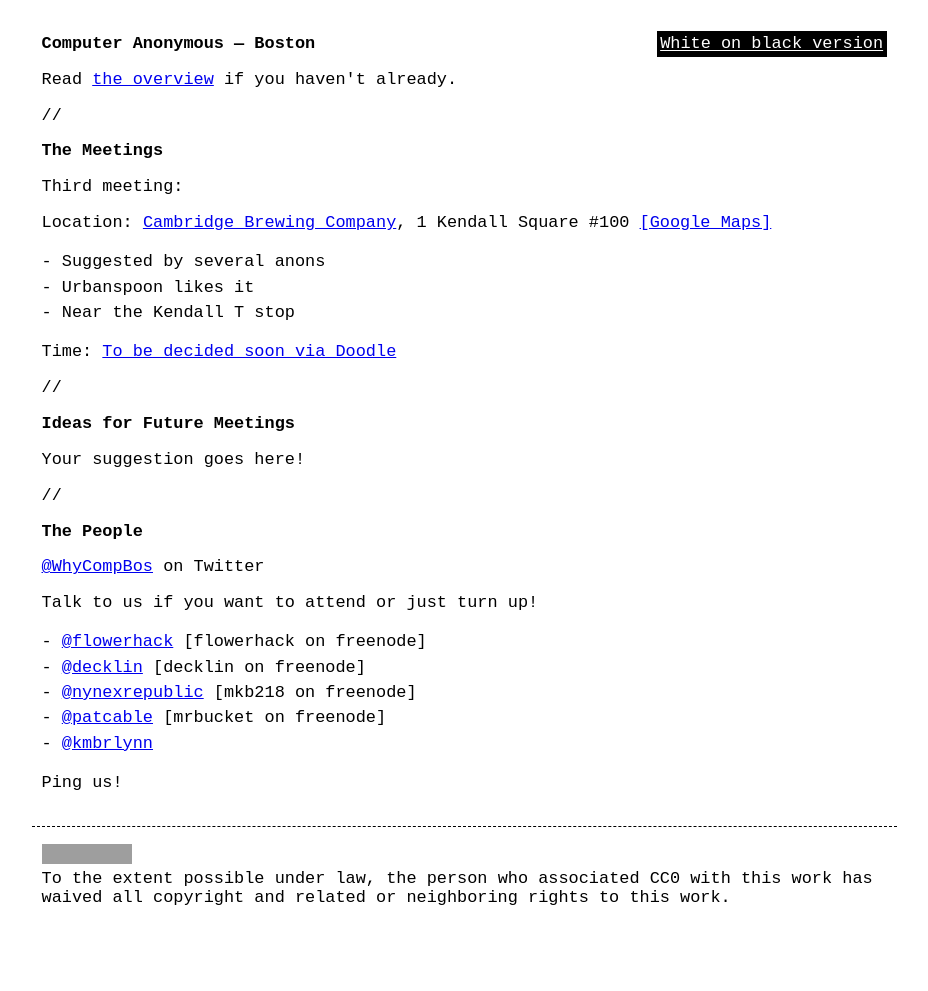
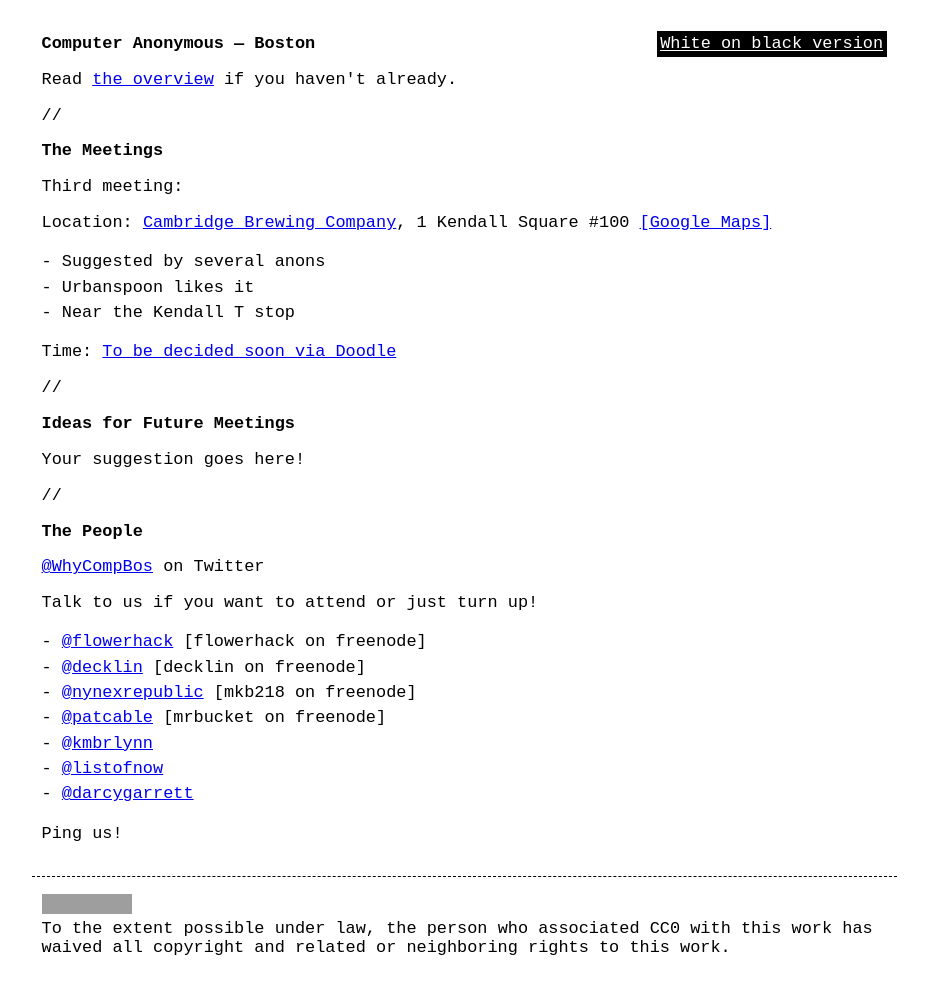
Before and after one commit to computeranonymous/computer, a Jekyll site: the page built from us_boston.html, in a window 1280 px wide. Shown: the whole page, without its empty margins (176-1104 px from the left). Built offline with Jekyll 4.4.1, drawn with Linux system fonts in a browser that asks for light colours; before the commit the page ends 940 px from its top, so only the background shows below that; grey boxes are pictures that could not be loaded.

Commit message:
added myself and another member to contact list

```diff
--- a/us_boston.html
+++ b/us_boston.html
@@ -27,5 +27,7 @@
       <li><a href="https://twitter.com/nynexrepublic">@nynexrepublic</a> [mkb218 on freenode]</li>
       <li><a href="https://twitter.com/patcable">@patcable</a> [mrbucket on freenode]</li>
       <li><a href="https://twitter.com/kmbrlynn">@kmbrlynn</a></li>
+      <li><a href="https://twitter.com/listofnow">@listofnow</a></li>
+      <li><a href="https://twitter.com/darcygarrett">@darcygarrett</a></li>
     </ul>
     <p>Ping us!</p>
```
